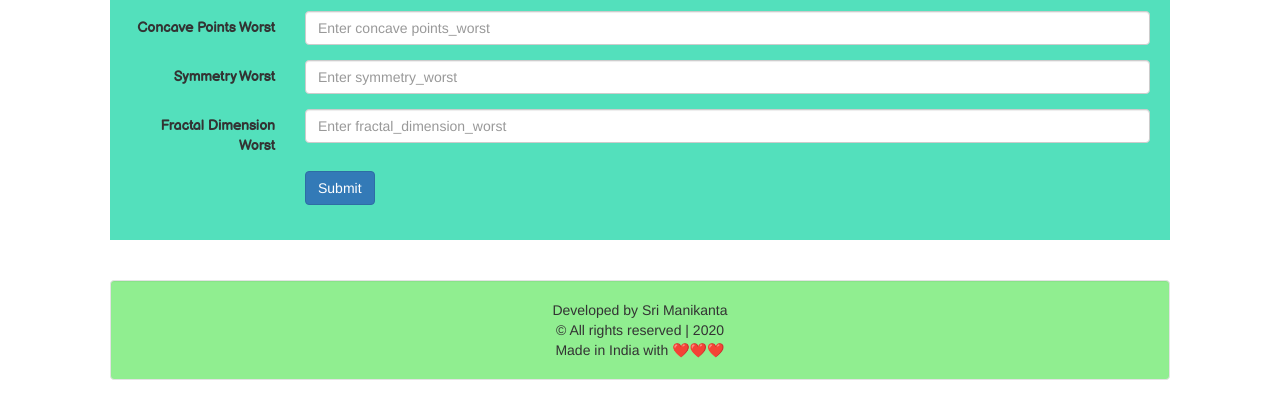
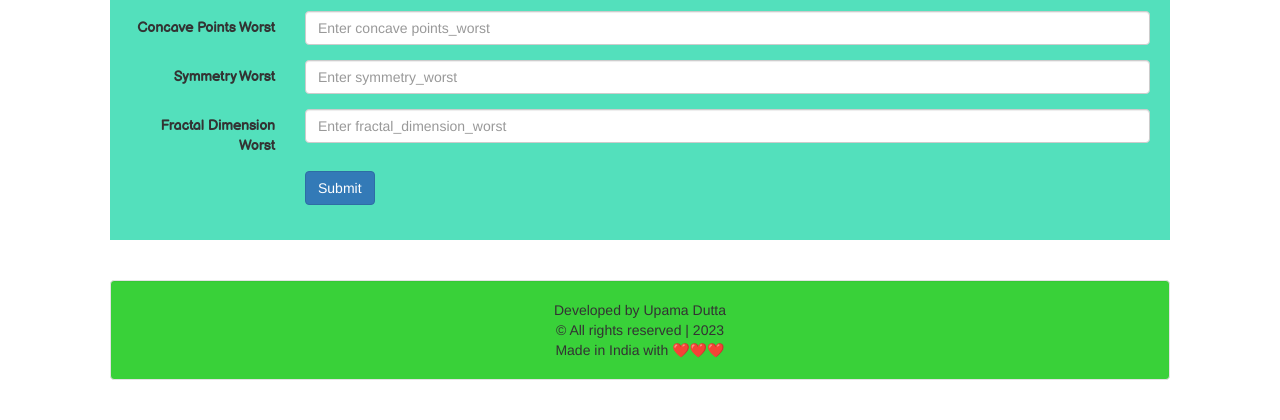
Before and after one commit to chaltidutta/Matri, a Flask app: page / in a window 1280 px wide. Shown: the part 2108-2528 px from the top of the page. Run offline with Flask 3, Linux system fonts and the light colour scheme; some libraries are stand-ins or nearby versions.

Commit message:
Update copyrights.html

```diff
--- a/templates/copyrights.html
+++ b/templates/copyrights.html
@@ -1,7 +1,7 @@
-<div class="well" style="margin: 40px; background-color:lightgreen;text-align: center;">
-    Developed by Sri Manikanta
+<div class="well" style="margin: 40px; background-color:rgb(57, 209, 57);text-align: center;">
+    Developed by Upama Dutta
     <br>
-    &copy All rights reserved | 2020
+    &copy All rights reserved | 2023
     <br>
     Made in India with ❤️❤️❤️
 </div>
```
